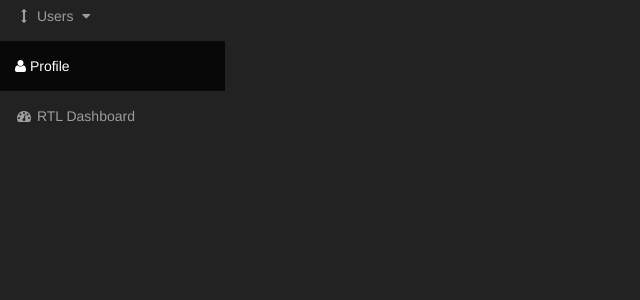
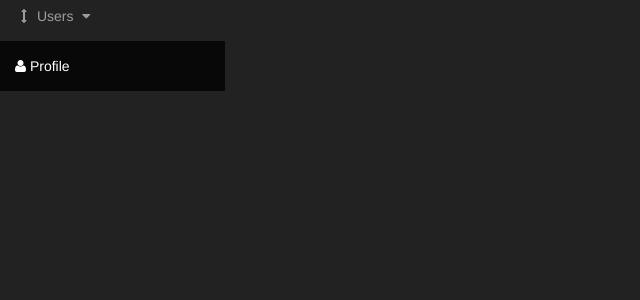
Before and after one commit to JayaniNaw/CMS, a PHP site: page /admin/index.php in a window 1280 px wide. Shown: the part 310-610 px from the top of the page, without its empty margins (0-640 px from the left). Run offline with PHP 8.4, Linux system fonts and the light colour scheme; some libraries are stand-ins or nearby versions.

Commit message:
Mendis added nav.php page

```diff
--- a/admin/admin_includes/nav.php
+++ b/admin/admin_includes/nav.php
@@ -1,3 +1,5 @@
+
+
  <!-- Navigation -->
  <nav class="navbar navbar-inverse navbar-fixed-top" role="navigation">
             <!-- Brand and toggle get grouped for better mobile display -->
@@ -23,7 +25,7 @@
                         </li>
                         <li class="divider"></li>
                         <li>
-                            <a href="#"><i class="fa fa-fw fa-power-off"></i> Log Out</a>
+                            <a href="../includes/logout.php"><i class="fa fa-fw fa-power-off"></i> Log Out</a>
                         </li>
                     </ul>
                 </li>
@@ -58,20 +60,20 @@
                     <li>
                         <a href="javascript:;" data-toggle="collapse" data-target="#demo"><i class="fa fa-fw fa-arrows-v"></i> Users <i class="fa fa-fw fa-caret-down"></i></a>
                         <ul id="demo" class="collapse">
-                            <li>
-                                <a href="#">Dropdown Item</a>
-                            </li>
-                            <li>
-                                <a href="#">Dropdown Item</a>
-                            </li>
+
+                                <li>
+                                <a href="./users.php">View All Users</a>
+                                </li>
+                                <li>
+                                <a href="users.php?opt=add_user">Add User</a>
+                                </li>
+
                         </ul>
                     </li>
                     <li class="active">
-                        <a href="blank-page.html"><i class="fa fa-user"></i> Profile</a>
+                        <a href="profile.php"><i class="fa fa-user"></i> Profile</a>
                     </li>
-                    <li>
-                        <a href="index-rtl.html"><i class="fa fa-fw fa-dashboard"></i> RTL Dashboard</a>
-                    </li>
+
                 </ul>
             </div>
             <!-- /.navbar-collapse -->
```
